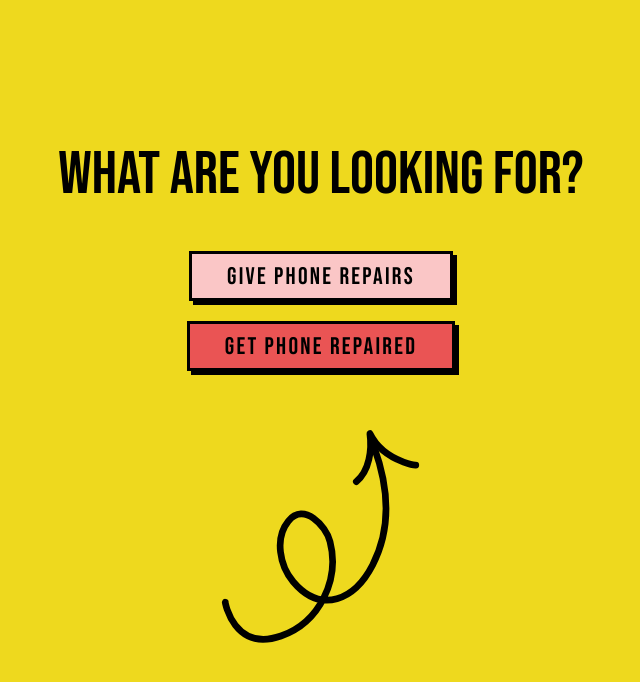
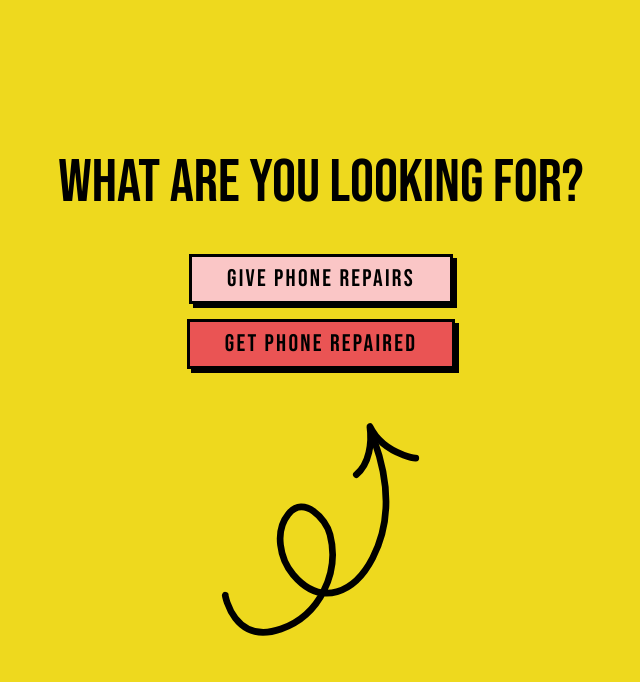
Before and after one commit to bacon1097/phone-repair-booker, a Next.js app: page / in a window 1280 px wide. Shown: the top 682 px of the page, without its empty margins (319-959 px from the left). Built offline with nearby package versions, Linux system fonts and the light colour scheme.

Commit message:
correct spacing

```diff
--- a/styles/index.module.scss
+++ b/styles/index.module.scss
@@ -1,12 +1,15 @@
+@import "./variables";
+
 .container {
   display: flex;
   align-items: center;
   justify-content: center;
   flex-direction: column;
   height: 100%;
+  padding: $spacingLarge;
 
   > * {
-    margin-bottom: 40px;
+    margin-bottom: $spacingLarge;
   }
 
   > :last-child {
@@ -20,7 +23,7 @@
     align-items: center;
 
     > * {
-      margin-bottom: 20px;
+      margin-bottom: $spacingMedium;
     }
 
     > :last-child {
```
